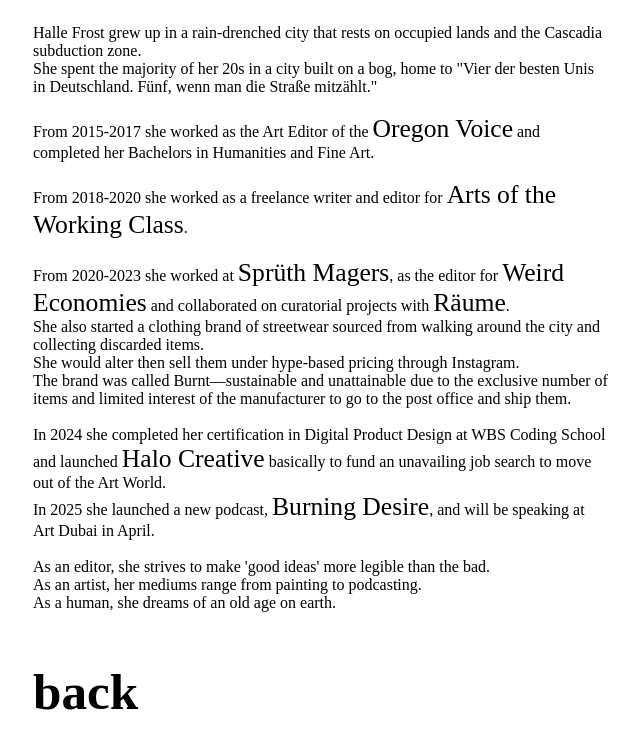
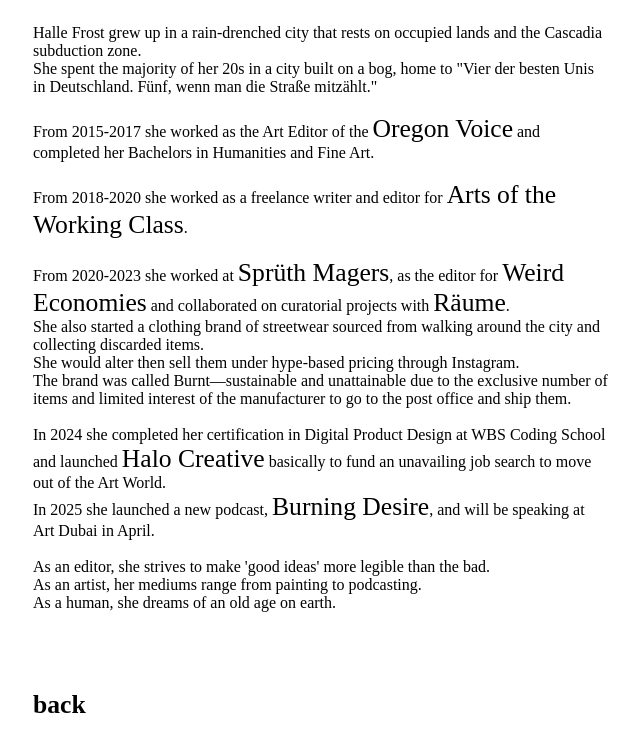
Before and after one commit to EvanPHamilton/hjmf.space, a plain HTML site: page bio.html in a window 1280 px wide. Shown: the part 122-874 px from the top of the page, without its empty margins (31-671 px from the left). Drawn offline with Linux system fonts and the light colour scheme; a web font is replaced by a local one.

Commit message:
Update bio.html

```diff
--- a/bio.html
+++ b/bio.html
@@ -1,6 +1,10 @@
 <!DOCTYPE html>
+<html lang="en">
+<head>
+    <meta charset="UTF-8">
+    <meta name="viewport" content="width=device-width, initial-scale=1.0">
+    <title>bio</title>
     <link rel="stylesheet" type="text/css" href="css/fonts/updatedstylesheet.css">
-<html>
 
     <style>
         * {
@@ -11,7 +15,7 @@
             display: flex;
         }
 
-		/* Create two equal columns that sits next to each other */
+        /* Column structure remains unchanged */
         .column {
             flex: 80%;
         }
@@ -24,28 +28,20 @@
             font-family: helveticaneuemedium;
         }
     </style>
-
-
-	<head>
-		<title>bio</title>
 </head>
-
 
 <body style="margin: 0px; height: 100%; width: 100%; padding: 5%;">
 
     <header style="padding: 0px;">
         <div class="row">
             <div class="column">
-					<h1 style="text-align: left; margin: 0;"
-					class="text">
-					bio
-					</h1>
+                <h1 style="text-align: left; margin: 0;" class="text">bio</h1>
             </div>
         </div>
     </header>
 
     <div class="row" style="padding-top: 2.5%; padding-right: 50%;">
- <p class=".bio-text">
+        <p class="bio-text">
             Halle Frost grew up in a rain-drenched city that rests on occupied lands and the Cascadia subduction zone. <br>
             She spent the majority of her 20s in a city built on a bog, home to
             "Vier der besten Unis in Deutschland. Fünf, wenn man die Straße mitzählt."<br><br>
@@ -77,16 +73,11 @@
             As an artist, her mediums range from painting to podcasting.<br>
             As a human, she dreams of an old age on earth.
         </p>
-
-
     </div>
 
-			<a href="index.html">
-				<h1 class="text"> back </h1>
-			</a>
+    <div style="padding-top: 3%;">
+        <h1 class="text"><a href="index.html">back</a></h1>
     </div>
 
-
 </body>
-
 </html>
```
Lines whose indentation alone changed are shown as unchanged.
